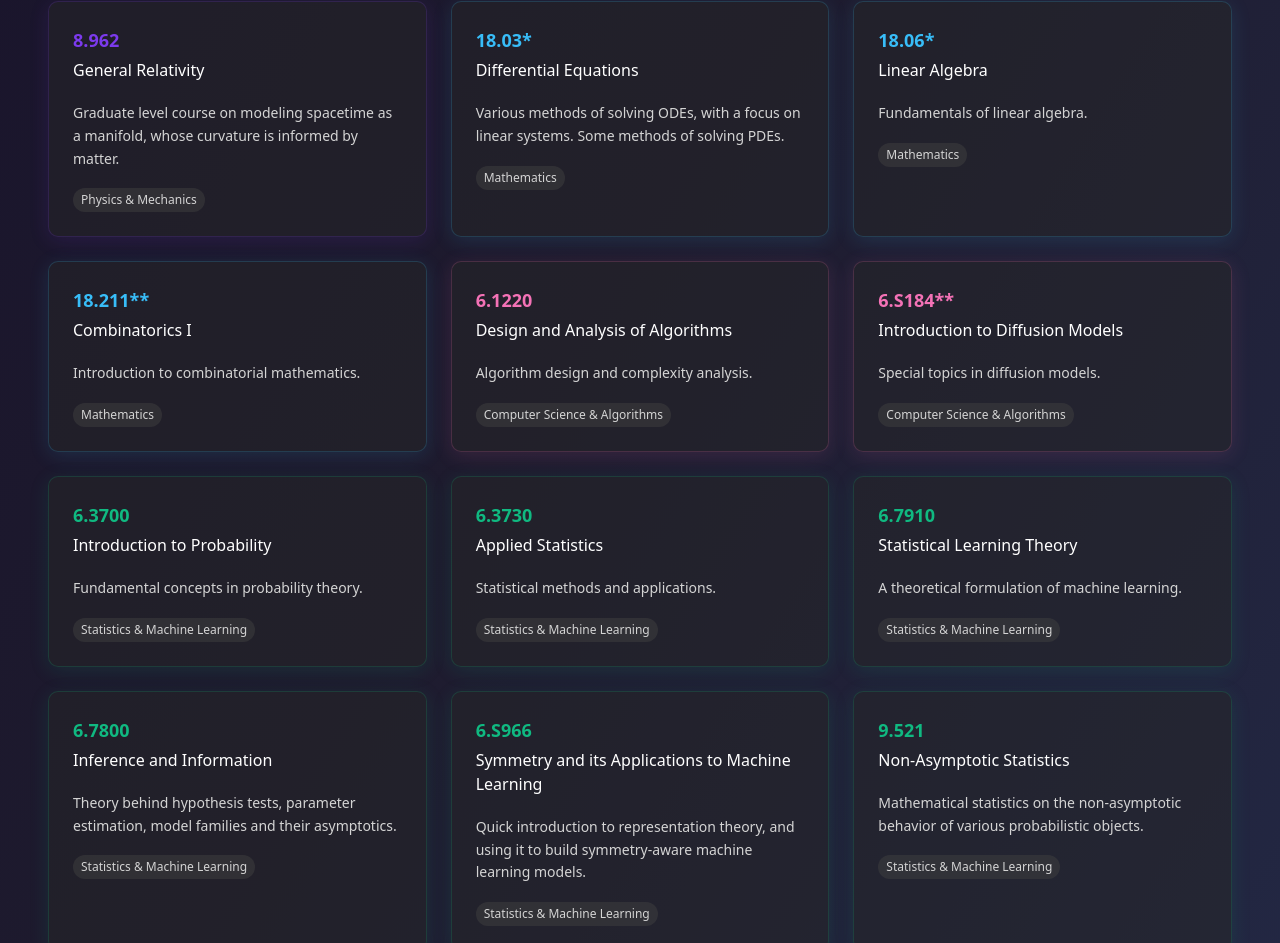
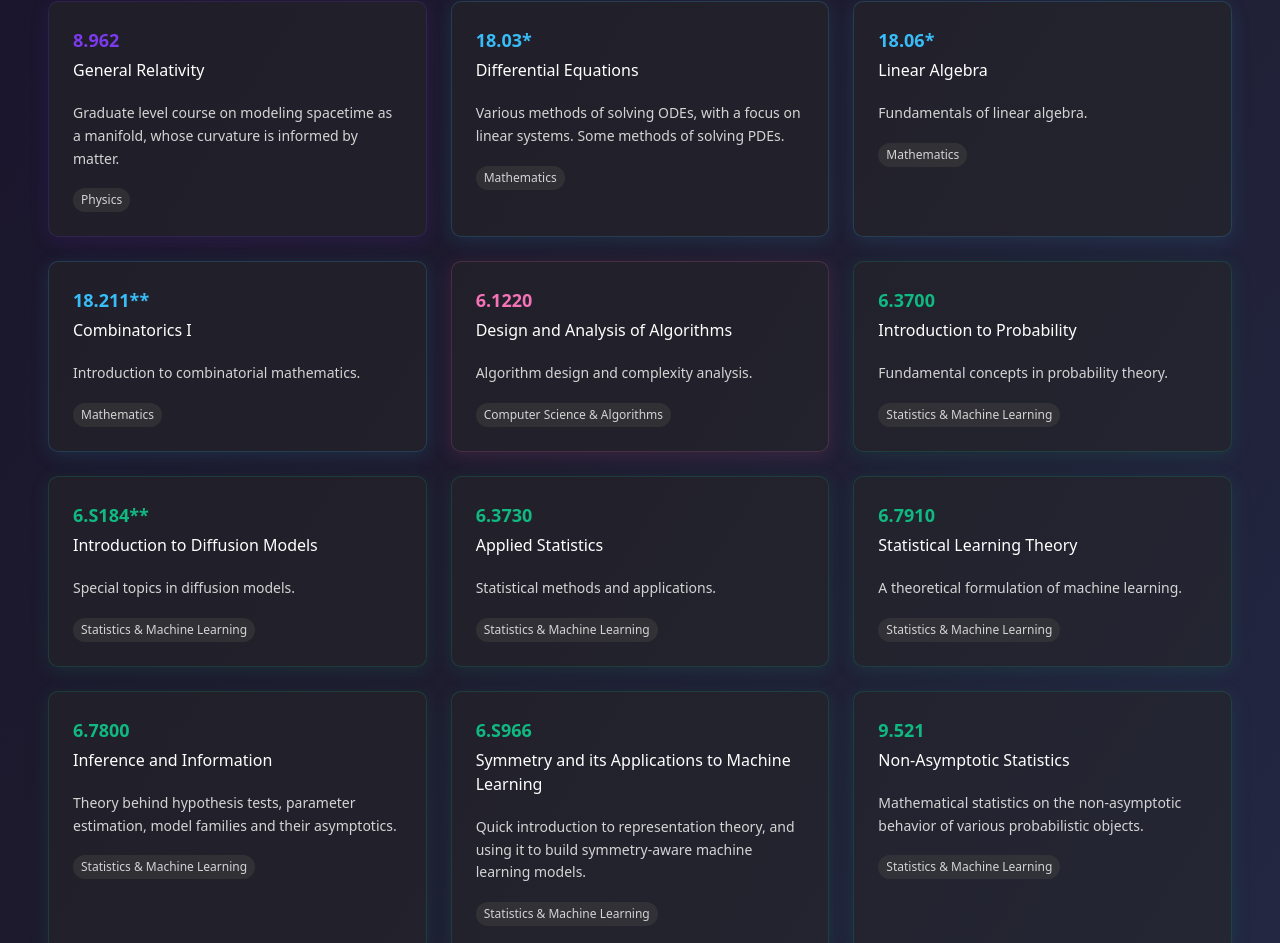
Before and after one commit to woodpulp003/personal-website, a Next.js app: page /notes in a window 1280 px wide. Shown: the part 791-1734 px from the top of the page. Built offline with nearby package versions, Linux system fonts and the light colour scheme.

Commit message:
Update category name to 'Physics' and move 6.S184 to Statistics & Machine Learning

```diff
--- a/src/app/notes/page.tsx
+++ b/src/app/notes/page.tsx
@@ -12,13 +12,13 @@ interface Course {
 }
 
 const courses: Course[] = [
-  // Physics & Mechanics
+  // Physics
   {
     id: '8.033',
     code: '8.033',
     title: 'Relativity I',
     description: 'The Special Theory of Relativity. Relativistic generalizations of Electromagnetism. Introduction to General Theory of Relativity.',
-    category: 'Physics & Mechanics',
+    category: 'Physics',
     color: '#7C3AED'
   },
   {
@@ -26,7 +26,7 @@ const courses: Course[] = [
     code: '8.223',
     title: 'Classical Mechanics II',
     description: 'Lagrangian Formulation of Classical Mechanics.',
-    category: 'Physics & Mechanics',
+    category: 'Physics',
     color: '#7C3AED'
   },
   {
@@ -34,7 +34,7 @@ const courses: Course[] = [
     code: '8.044',
     title: 'Statistical Mechanics I',
     description: 'Statistical mechanics and thermodynamics.',
-    category: 'Physics & Mechanics',
+    category: 'Physics',
     color: '#7C3AED'
   },
   {
@@ -42,7 +42,7 @@ const courses: Course[] = [
     code: '8.05',
     title: 'Quantum Physics II',
     description: 'Linear Algebra formulation of quantum physics.',
-    category: 'Physics & Mechanics',
+    category: 'Physics',
     color: '#7C3AED'
   },
   {
@@ -50,7 +50,7 @@ const courses: Course[] = [
     code: '8.07',
     title: 'Electromagnetism II',
     description: 'Vector formulation of electromagnetic theory.',
-    category: 'Physics & Mechanics',
+    category: 'Physics',
     color: '#7C3AED'
   },
   {
@@ -58,7 +58,7 @@ const courses: Course[] = [
     code: '8.08**',
     title: 'Statistical Mechanics II',
     description: 'Advanced statistical mechanics.',
-    category: 'Physics & Mechanics',
+    category: 'Physics',
     color: '#7C3AED'
   },
   {
@@ -66,7 +66,7 @@ const courses: Course[] = [
     code: '8.962',
     title: 'General Relativity',
     description: 'Graduate level course on modeling spacetime as a manifold, whose curvature is informed by matter.',
-    category: 'Physics & Mechanics',
+    category: 'Physics',
     color: '#7C3AED'
   },
 
@@ -105,14 +105,6 @@ const courses: Course[] = [
     category: 'Computer Science & Algorithms',
     color: '#F472B6'
   },
-  {
-    id: '6.S184',
-    code: '6.S184**',
-    title: 'Introduction to Diffusion Models',
-    description: 'Special topics in diffusion models.',
-    category: 'Computer Science & Algorithms',
-    color: '#F472B6'
-  },
 
   // Statistics & Machine Learning
   {
@@ -120,6 +112,14 @@ const courses: Course[] = [
     code: '6.3700',
     title: 'Introduction to Probability',
     description: 'Fundamental concepts in probability theory.',
+    category: 'Statistics & Machine Learning',
+    color: '#10B981'
+  },
+  {
+    id: '6.S184',
+    code: '6.S184**',
+    title: 'Introduction to Diffusion Models',
+    description: 'Special topics in diffusion models.',
     category: 'Statistics & Machine Learning',
     color: '#10B981'
   },
@@ -175,7 +175,7 @@ const courses: Course[] = [
   }
 ];
 
-const categories = ['All', 'Physics & Mechanics', 'Mathematics', 'Computer Science & Algorithms', 'Statistics & Machine Learning', 'Philosophy & Cognitive Science'];
+const categories = ['All', 'Physics', 'Mathematics', 'Computer Science & Algorithms', 'Statistics & Machine Learning', 'Philosophy & Cognitive Science'];
 
 export default function NotesPage() {
   const [selectedCategory, setSelectedCategory] = useState('All');
```
